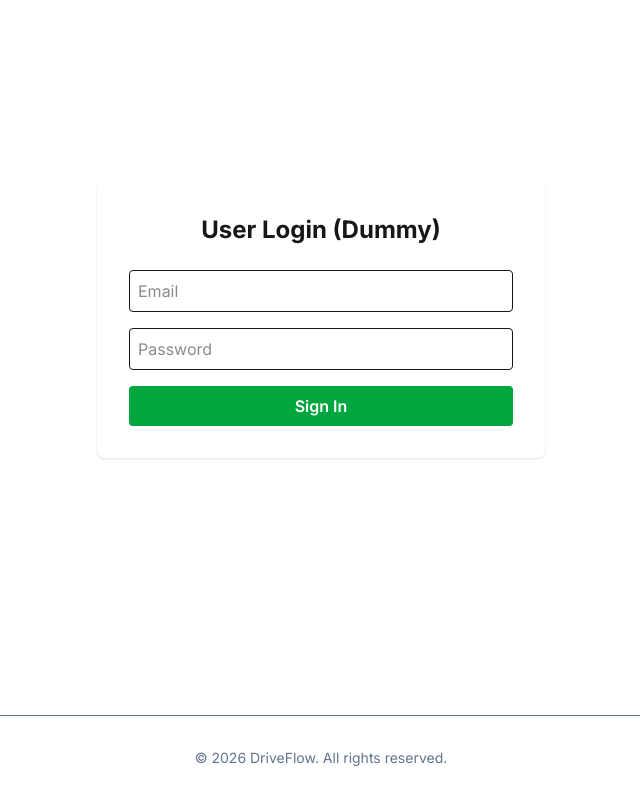
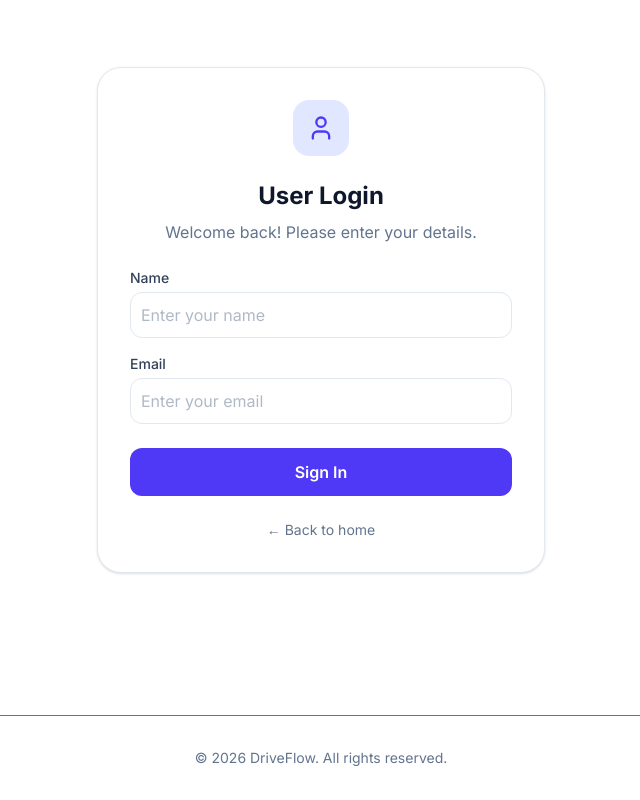
Before and after one commit to nethra-vp/Vehicle_Rental_System, a Next.js app: page /user/login in a window 1280 px wide. Shown: the whole page, without its empty margins (319-959 px from the left). Built offline with nearby package versions, Linux system fonts and the light colour scheme.

Commit message:
updated user and admin login page

```diff
--- a/package.json
+++ b/package.json
@@ -9,7 +9,6 @@
     "lint": "eslint"
   },
   "dependencies": {
-    "@clerk/nextjs": "^7.5.22",
     "clsx": "^2.1.1",
     "date-fns": "^4.1.0",
     "dotenv": "^17.4.2",
--- a/src/app/admin/login/page.js
+++ b/src/app/admin/login/page.js
@@ -1,14 +1,68 @@
+'use client';
+import { useState } from 'react';
+import { useRouter } from 'next/navigation';
+import Link from 'next/link';
+import { ShieldCheck } from 'lucide-react';
+
 export default function AdminLoginPage() {
+  const [loading, setLoading] = useState(false);
+  const router = useRouter();
+
+  async function handleLogin(e) {
+    e.preventDefault();
+    setLoading(true);
+    const formData = new FormData(e.target);
+    const name = formData.get('name');
+    const email = formData.get('email');
+
+    try {
+      const res = await fetch('/api/auth/login', {
+        method: 'POST',
+        headers: { 'Content-Type': 'application/json' },
+        body: JSON.stringify({ name, email, role: 'admin' })
+      });
+      const data = await res.json();
+
+      if (data.success) {
+        localStorage.setItem('user', JSON.stringify(data.data));
+        router.push('/admin/dashboard');
+      } else {
+        alert(data.error);
+      }
+    } catch (error) {
+      alert('Login failed');
+    } finally {
+      setLoading(false);
+    }
+  }
+
   return (
-    <div className="flex items-center justify-center min-h-[80vh]">
-      <div className="p-8 bg-white shadow rounded-lg w-full max-w-md">
-        <h1 className="text-2xl font-bold mb-6 text-center">Admin Login (Dummy)</h1>
-        <div className="space-y-4">
-          <input className="w-full border p-2 rounded" placeholder="Email" type="email" />
-          <input className="w-full border p-2 rounded" placeholder="Password" type="password" />
-          <button className="w-full bg-blue-600 text-white p-2 rounded font-semibold hover:bg-blue-700">
-            Sign In
+    <div className="flex items-center justify-center min-h-[80vh] px-4">
+      <div className="bg-white p-8 rounded-3xl border border-slate-200 shadow-sm w-full max-w-md">
+        <div className="flex justify-center mb-6">
+          <div className="bg-slate-100 w-14 h-14 rounded-2xl flex items-center justify-center">
+            <ShieldCheck className="w-7 h-7 text-slate-900" />
+          </div>
+        </div>
+        <h1 className="text-2xl font-bold mb-2 text-center text-slate-900">Admin Login</h1>
+        <p className="text-center text-slate-500 mb-6">Secure portal access for administrators.</p>
+        <form onSubmit={handleLogin} className="space-y-4">
+          <div>
+            <label className="block text-sm font-medium text-slate-700 mb-1">Name</label>
+            <input className="w-full border border-slate-200 p-2.5 rounded-xl focus:ring-2 focus:ring-slate-900 focus:border-slate-900 outline-none transition-all text-slate-500" placeholder="Admin name" type="text" name="name" required />
+          </div>
+          <div>
+            <label className="block text-sm font-medium text-slate-700 mb-1">Email</label>
+            <input className="w-full border border-slate-200 p-2.5 rounded-xl focus:ring-2 focus:ring-slate-900 focus:border-slate-900 outline-none transition-all text-slate-500" placeholder="Admin email" type="email" name="email" required />
+          </div>
+          <button disabled={loading} className="w-full bg-slate-900 text-white p-3 rounded-xl font-semibold hover:bg-slate-800 transition-colors mt-2 disabled:opacity-50" type="submit">
+            {loading ? 'Authenticating...' : 'Access Dashboard'}
           </button>
+        </form>
+        <div className="mt-6 text-center text-sm text-slate-500">
+          <Link href="/" className="hover:text-slate-900 transition-colors">
+            &larr; Back to home
+          </Link>
         </div>
       </div>
     </div>
--- a/src/app/layout.js
+++ b/src/app/layout.js
@@ -1,5 +1,4 @@
 import { Inter } from "next/font/google";
-import { ClerkProvider, SignedIn, SignedOut, RedirectToSignIn } from "@clerk/nextjs";
 import "./globals.css";
 
 const inter = Inter({ subsets: ["latin"] });
@@ -13,14 +12,12 @@ export default function RootLayout({ children }) {
   return (
     <html lang="en">
       <body className={`${inter.className} bg-slate-50 text-slate-900 min-h-screen flex flex-col`}>
-        <ClerkProvider>
         <main className="flex-grow">
           {children}
         </main>
         <footer className="bg-white border-t py-8 text-center text-slate-500 text-sm">
           <p>© {new Date().getFullYear()} DriveFlow. All rights reserved.</p>
         </footer>
-        </ClerkProvider>
       </body>
     </html>
   );
--- a/src/app/user/login/page.js
+++ b/src/app/user/login/page.js
@@ -1,14 +1,68 @@
+'use client';
+import { useState } from 'react';
+import { useRouter } from 'next/navigation';
+import Link from 'next/link';
+import { User } from 'lucide-react';
+
 export default function UserLoginPage() {
+  const [loading, setLoading] = useState(false);
+  const router = useRouter();
+
+  async function handleLogin(e) {
+    e.preventDefault();
+    setLoading(true);
+    const formData = new FormData(e.target);
+    const name = formData.get('name');
+    const email = formData.get('email');
+
+    try {
+      const res = await fetch('/api/auth/login', {
+        method: 'POST',
+        headers: { 'Content-Type': 'application/json' },
+        body: JSON.stringify({ name, email, role: 'user' })
+      });
+      const data = await res.json();
+
+      if (data.success) {
+        localStorage.setItem('user', JSON.stringify(data.data));
+        router.push('/user/dashboard');
+      } else {
+        alert(data.error);
+      }
+    } catch (error) {
+      alert('Login failed');
+    } finally {
+      setLoading(false);
+    }
+  }
+
   return (
-    <div className="flex items-center justify-center min-h-[80vh]">
-      <div className="p-8 bg-white shadow rounded-lg w-full max-w-md">
-        <h1 className="text-2xl font-bold mb-6 text-center">User Login (Dummy)</h1>
-        <div className="space-y-4">
-          <input className="w-full border p-2 rounded" placeholder="Email" type="email" />
-          <input className="w-full border p-2 rounded" placeholder="Password" type="password" />
-          <button className="w-full bg-green-600 text-white p-2 rounded font-semibold hover:bg-green-700">
-            Sign In
+    <div className="flex items-center justify-center min-h-[80vh] px-4">
+      <div className="bg-white p-8 rounded-3xl border border-slate-200 shadow-sm w-full max-w-md">
+        <div className="flex justify-center mb-6">
+          <div className="bg-indigo-100 w-14 h-14 rounded-2xl flex items-center justify-center">
+            <User className="w-7 h-7 text-indigo-600" />
+          </div>
+        </div>
+        <h1 className="text-2xl font-bold mb-2 text-center text-slate-900">User Login</h1>
+        <p className="text-center text-slate-500 mb-6">Welcome back! Please enter your details.</p>
+        <form onSubmit={handleLogin} className="space-y-4">
+          <div>
+            <label className="block text-sm font-medium text-slate-700 mb-1">Name</label>
+            <input className="w-full border border-slate-200 p-2.5 rounded-xl focus:ring-2 focus:ring-indigo-600 focus:border-indigo-600 outline-none transition-all text-slate-500" placeholder="Enter your name" type="text" name="name" required />
+          </div>
+          <div>
+            <label className="block text-sm font-medium text-slate-700 mb-1">Email</label>
+            <input className="w-full border border-slate-200 p-2.5 rounded-xl focus:ring-2 focus:ring-indigo-600 focus:border-indigo-600 outline-none transition-all text-slate-500" placeholder="Enter your email" type="email" name="email" required />
+          </div>
+          <button disabled={loading} className="w-full bg-indigo-600 text-white p-3 rounded-xl font-semibold hover:bg-indigo-700 transition-colors mt-2 disabled:opacity-50" type="submit">
+            {loading ? 'Signing in...' : 'Sign In'}
           </button>
+        </form>
+        <div className="mt-6 text-center text-sm text-slate-500">
+          <Link href="/" className="hover:text-indigo-600 transition-colors">
+            &larr; Back to home
+          </Link>
         </div>
       </div>
     </div>
```
Also changed, not shown: 2 other files (tests, documents, lock files or other folders). Lines whose indentation alone changed are shown as unchanged.
